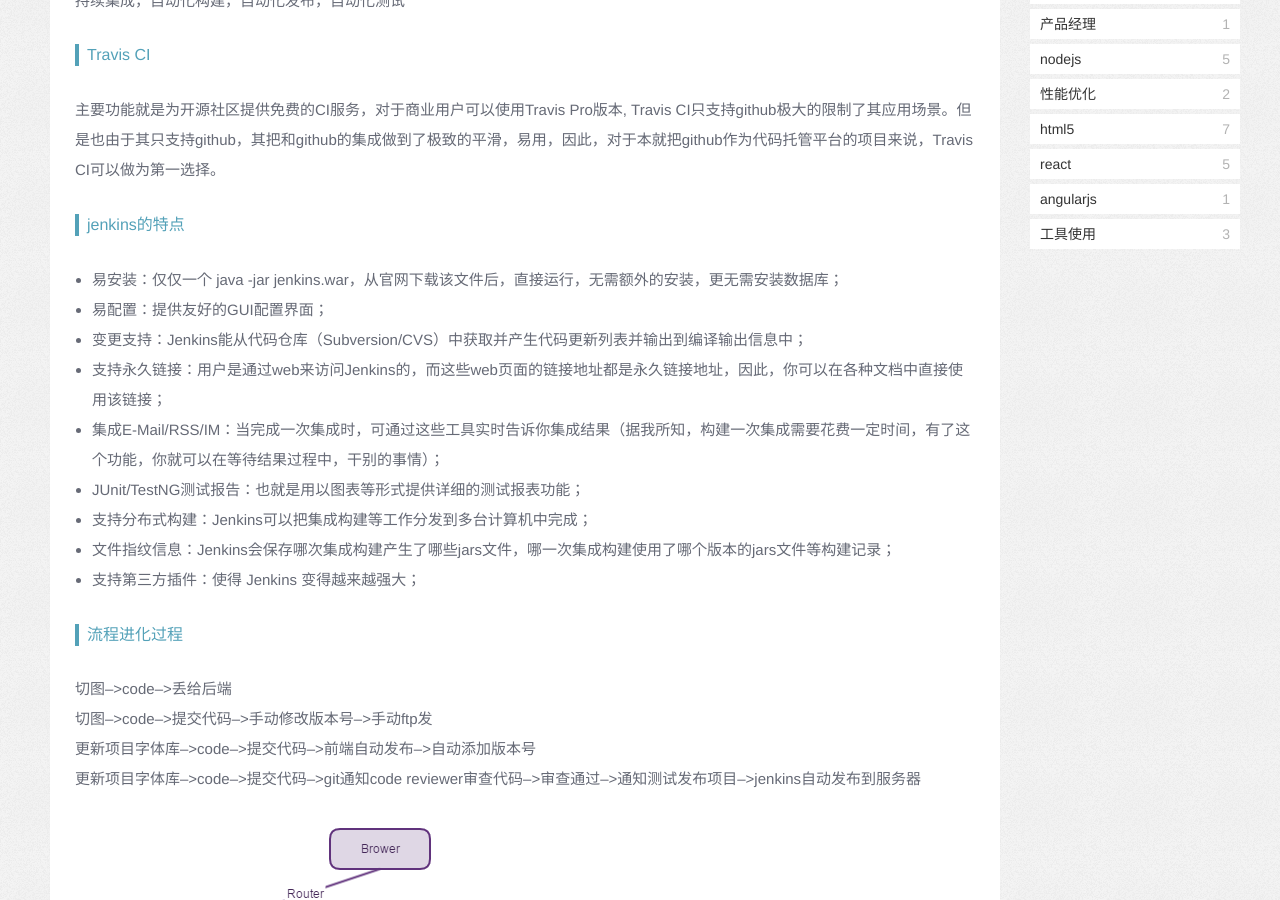
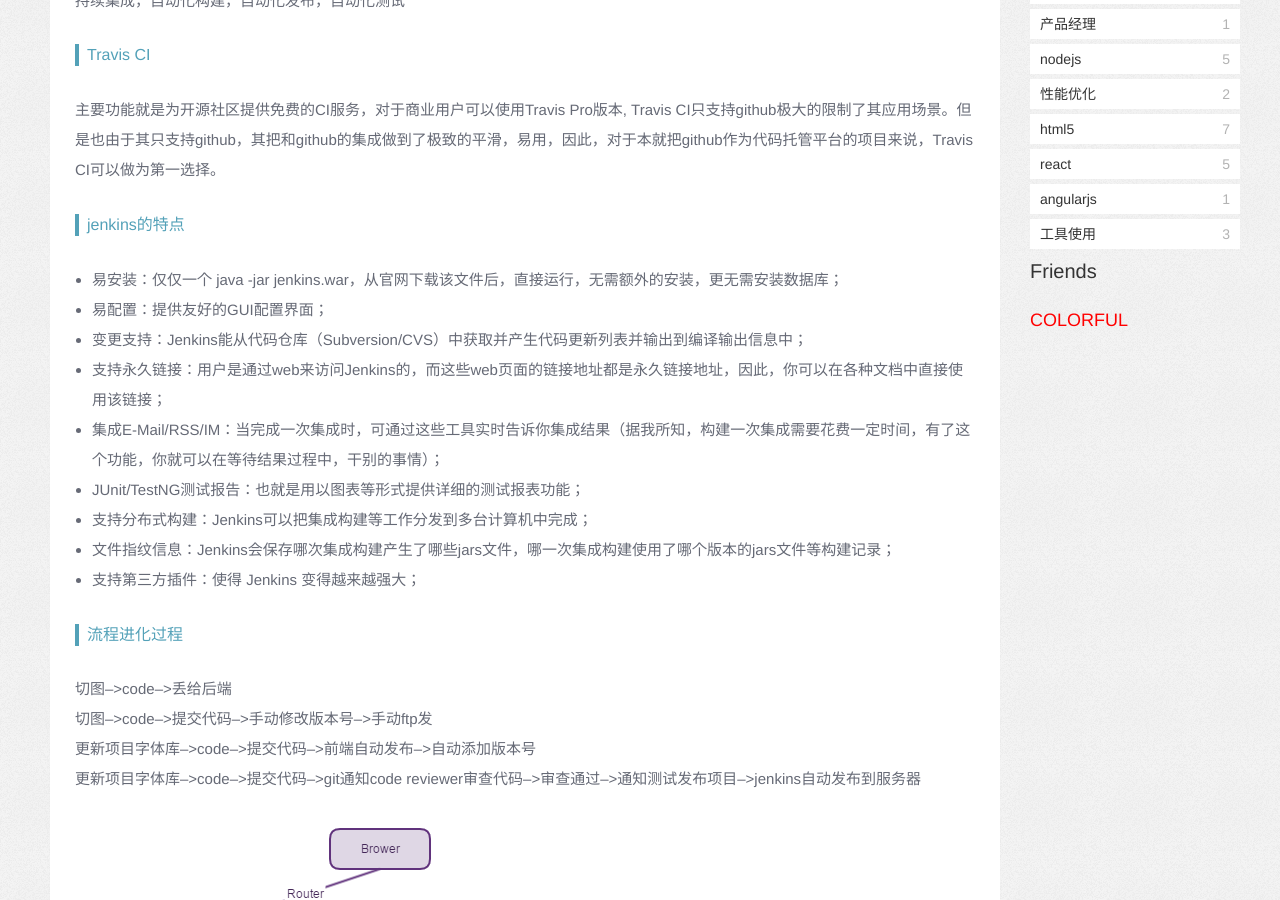
Before and after one commit to zixiinlian/zixiinlian.github.io, a Jekyll site: the page built from index.html, in a window 1280 px wide and 900 px high, scrolled down 340 px. Built offline with Jekyll 4.4.1, drawn with Linux system fonts in a browser that asks for light colours; nearby versions of some CDN libraries; Markdown is read by kramdown in place of the engine named in the settings.

Commit message:
添加友情链接

```diff
--- /dev/null
+++ b/_includes/friends.html
@@ -0,0 +1,4 @@
+<div class="category-panel">
+	<h3>Friends</h3>
+	<a href="http://www.xiaoa.name/" target="_blank">COLORFUL</a>
+</div>
--- a/_includes/meta.html
+++ b/_includes/meta.html
@@ -1,5 +1,5 @@
     <meta charset="utf-8" />
-    <meta name="baidu-site-verification" content="TF2cUJkQIb" />
+    <meta name="baidu-site-verification" content="lE1DC0RqUq" />
     <meta content='text/html; charset=utf-8' http-equiv='Content-Type'>
     <meta http-equiv='X-UA-Compatible' content='IE=edge'>
     <meta name='viewport' content='width=device-width, initial-scale=1.0, maximum-scale=1.0'>
--- a/_includes/sidebar.html
+++ b/_includes/sidebar.html
@@ -1,4 +1,5 @@
 <div id="siderBar">
 	{% include category.html %}
+	{% include friends.html %}
 	<!-- {% include links-list.html %} -->
 </div>
```
